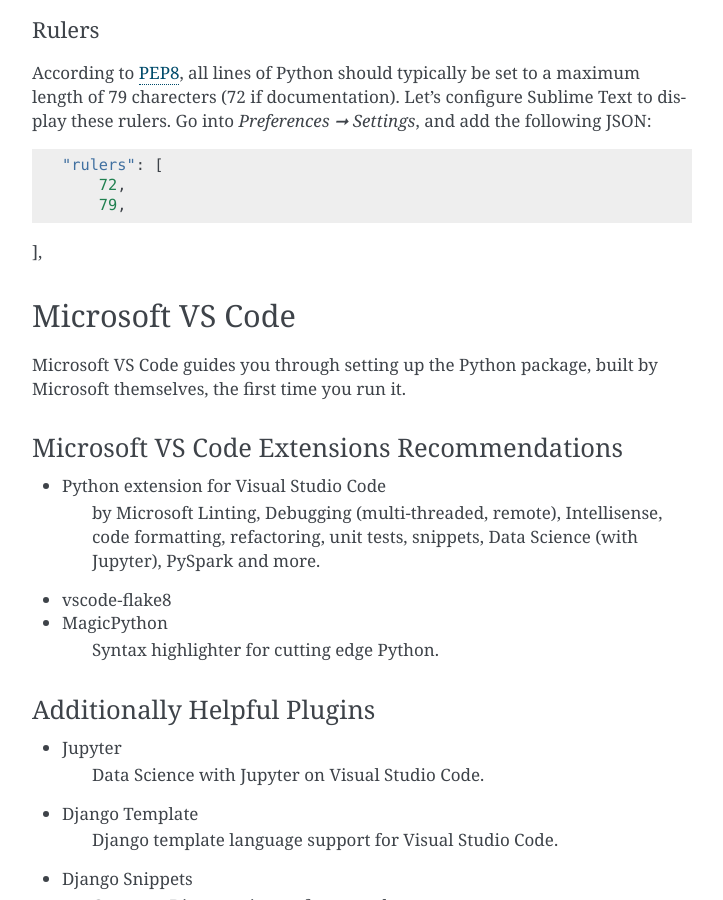
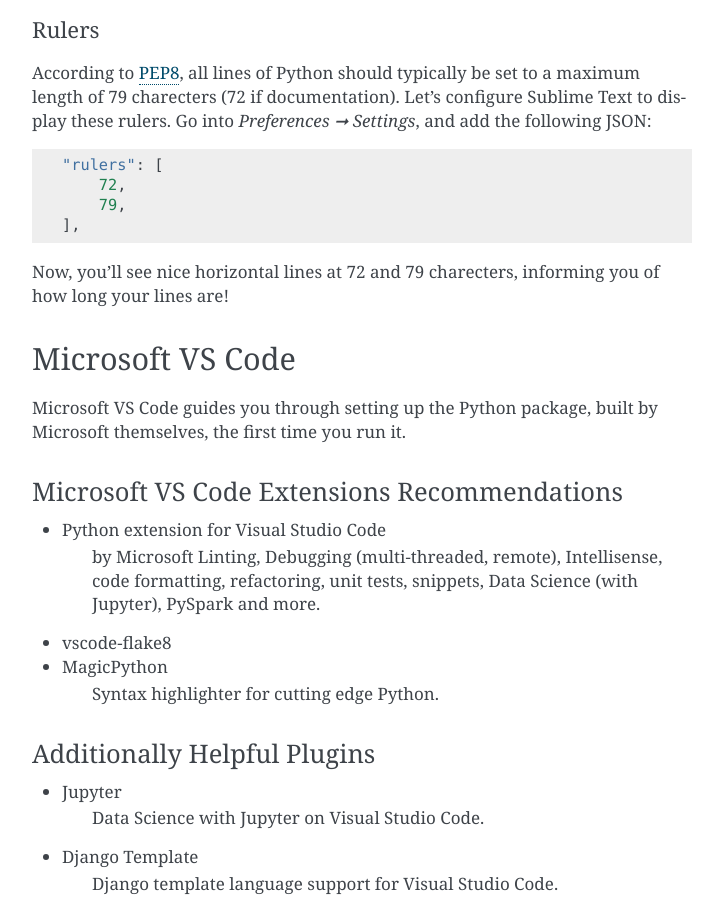
Before and after one commit to kennethreitz-archive/howtopython.org, a Sphinx documentation site: the page built from source/editor.rst, in a window 1280 px wide and 900 px high, scrolled down 1334 px. Shown: the whole window, without its empty margins (388-1111 px from the left). Built offline with Sphinx 7.4.7, drawn with Linux system fonts in a browser that asks for light colours; pages that are not in the unit, such as notebooks, are missing from menus.

Commit message:
lines
Signed-off-by: Kenneth Reitz <me@kennethreitz.org>

```diff
--- a/source/editor.rst
+++ b/source/editor.rst
@@ -57,7 +57,9 @@
     "rulers": [
     	72,
     	79,
-],
+    ],
+
+Now, you'll see nice horizontal lines at 72 and 79 charecters, informing you of how long your lines are!
 
 
 
```
